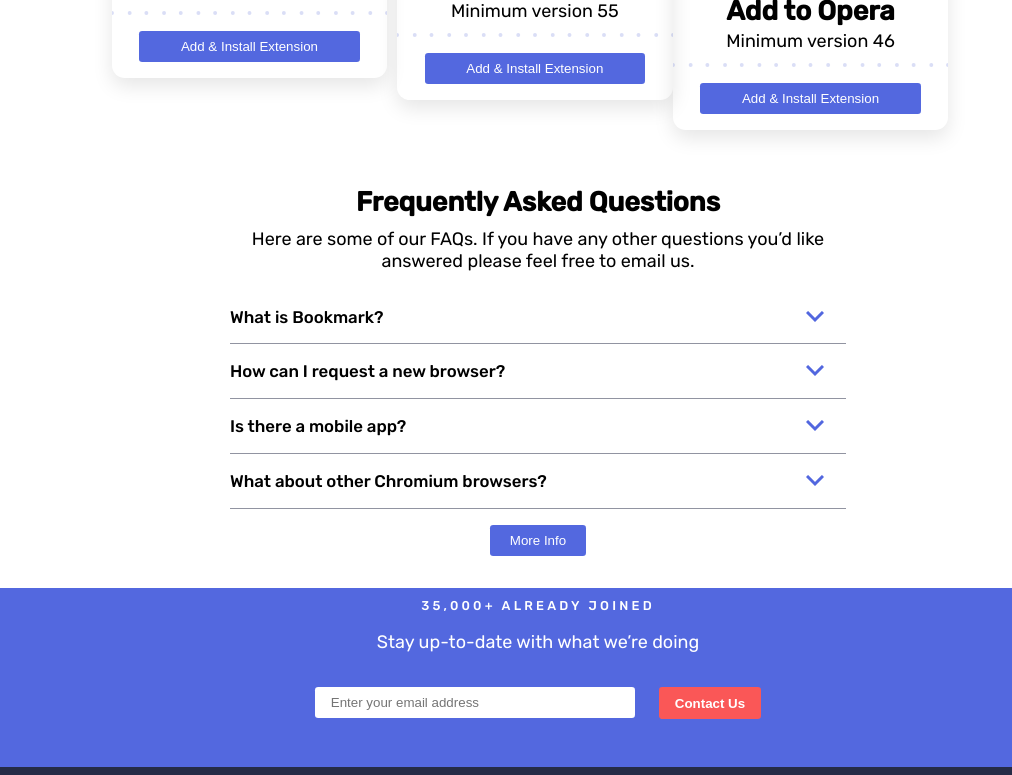
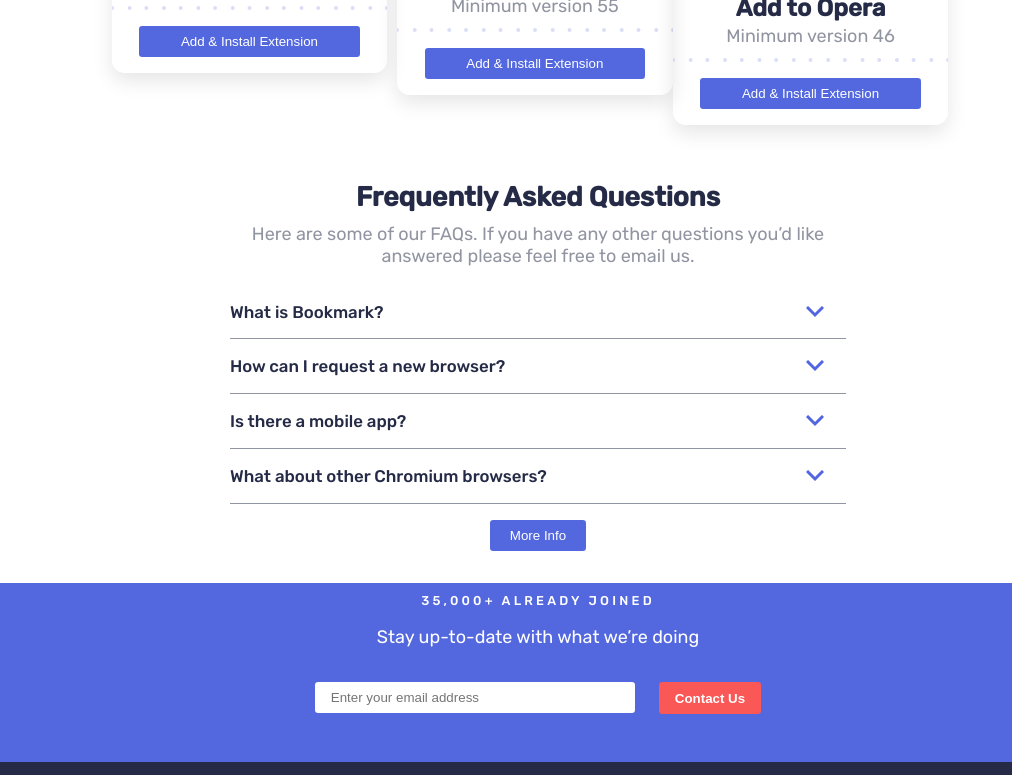
Before and after one commit to octaviookumu/FM-bookmark-landing-page, a plain HTML site: page index.html in a window 1280 px wide. Shown: the part 1613-2388 px from the top of the page, without its empty margins (102-1114 px from the left). Drawn offline with Linux system fonts and the light colour scheme.

Commit message:
Update style.css

```diff
--- a/css/style.css
+++ b/css/style.css
@@ -17,6 +17,16 @@ body {
   display: -ms-grid;
   display: grid;
   place-items: center;
+}
+
+body h1,
+body h2,
+body h3 {
+  color: #252b46;
+}
+
+body p {
+  color: #9194a1;
 }
 
 main {
@@ -309,6 +319,8 @@ main {
 
 .section-3 .section-3-imgs h2 {
   line-height: .5rem;
+  color: #252b46;
+  font-size: 1.5rem;
 }
 
 .section-3 .section-3-imgs p {
@@ -664,6 +676,7 @@ main {
 }
 
 .attribution {
+  color: #252b46;
   font-size: 1rem;
   text-align: center;
 }
@@ -788,6 +801,7 @@ main {
     margin: 1rem 20% 2rem 20%;
   }
   .section-2 .feat-toggle-msgs p {
+    border-top: none;
     width: 15rem;
     height: 3.5rem;
   }
```
